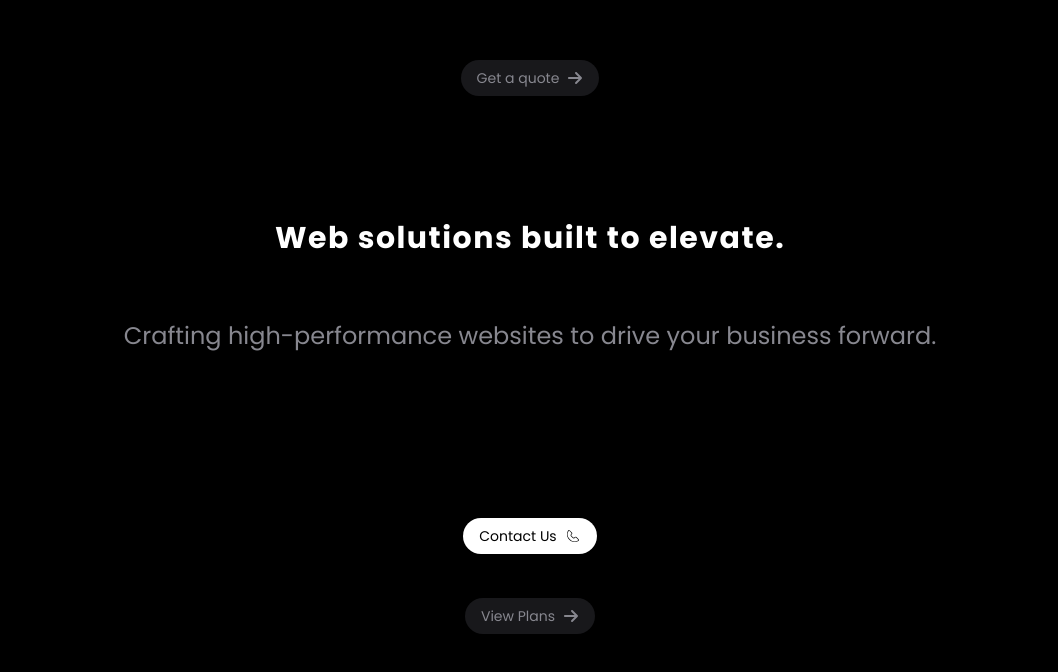
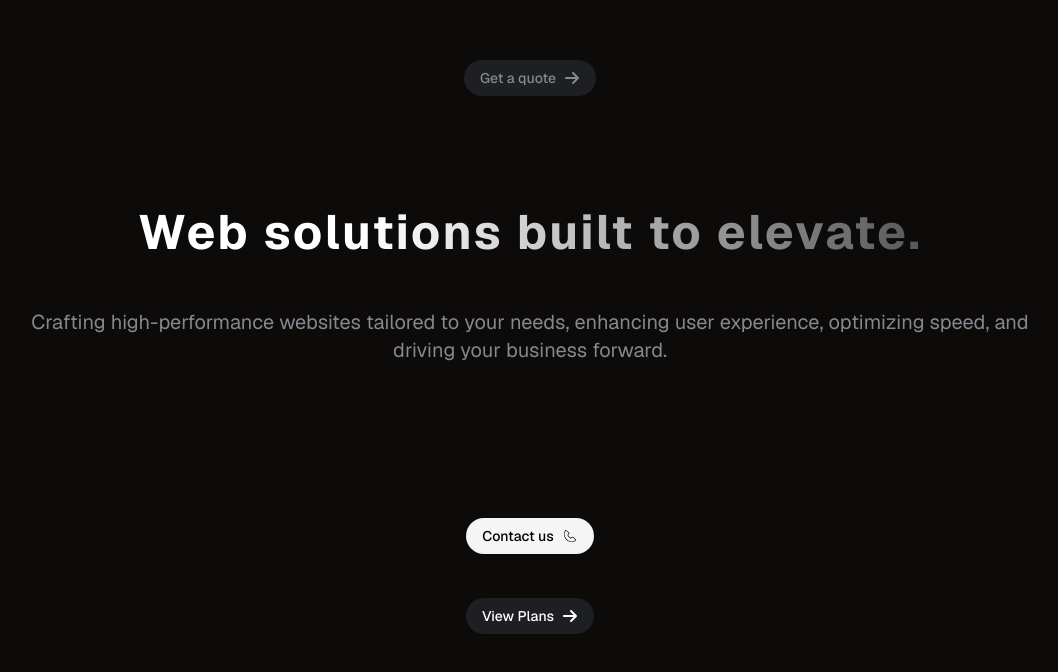
Before and after one commit to jimdrtshow/mywebsite, a Next.js app: page / in a window 1280 px wide. Shown: the part 104-776 px from the top of the page, without its empty margins (110-1168 px from the left). Built offline with nearby package versions, Linux system fonts and the light colour scheme.

Commit message:
before effect  hormepage

```diff
--- a/app/_components/Heading.tsx
+++ b/app/_components/Heading.tsx
@@ -8,25 +8,25 @@ import { CiPhone } from "react-icons/ci";
 
 export default function Heading() {
   return (
-    <div className="w-screen h-screen overflow-hidden bg-black">
+    <div className="w-screen h-screen overflow-hidden bg-myGreyWebsiteBg">
       {/* NAVBAR */}
       <div className="w-full h-[10vh]"></div>
 
       {/* HOMEPAGE CONTENT */}
-      <div className="w-full h-[60vh]">
+      <div className="w-full h-[60vh]  ">
         {/* Homepage Content 1/3 Quote Button*/}
-        <div className="w-full h-[15vh] flex justify-center items-end">
+        <div className="w-full h-[15vh] flex justify-center items-end ">
           <Button
-            className="rounded-full border-none text-myGreyText bg-myGreyBg"
+            className="rounded-full border-none text-myGreyText bg-myGreyButtonBg"
             variant="outline"
           >
             Get a quote <FaArrowRight />
           </Button>
         </div>
         {/* Homepage Content 2/3 Heading*/}
-        <div className="w-full h-[20vh] flex justify-center items-end ">
+        <div className="w-full h-[20vh] flex justify-center items-end  ">
           <div className="w-4/5 h-4/5 flex justify-center items-end  ">
-            <h1 className="text-3xl text-center font-bold tracking-wider">
+            <h1 className="text-4xl md:text-5xl text-center font-bold tracking-wider bg-heading-gradient bg-clip-text text-transparent">
               Web solutions built to elevate.
             </h1>
           </div>
@@ -34,8 +34,10 @@ export default function Heading() {
         {/* Homepage Content 3/3 Paragraph*/}
         <div className="w-full h-[25vh] flex justify-center items-start">
           <div className="w-4/5 h-4/5 flex justify-center items-center">
-            <p className="text-2xl text-myGreyText text-center">
-              Crafting high-performance websites to drive your business forward.
+            <p className="text-base md:text-xl text-myGreyText text-center">
+              Crafting high-performance websites tailored to your needs,
+              enhancing user experience, optimizing speed, and driving your
+              business forward.
             </p>
           </div>
         </div>
@@ -48,16 +50,16 @@ export default function Heading() {
           <div className="w-full h-[10vh] flex items-center justify-center ">
             <Button
               className="rounded-full border-none text-black"
-              variant="outline"
+              variant="secondary"
             >
-              Contact Us
+              Contact us
               <CiPhone />
             </Button>
           </div>
           {/* See our plans Button */}
           <div className="w-full h-[10vh] flex items-center justify-center">
             <Button
-              className=" rounded-full border-none text-myGreyText bg-myGreyBg"
+              className=" rounded-full border-none bg-myGreyButtonBg"
               variant="outline"
             >
               View Plans
--- a/app/globals.css
+++ b/app/globals.css
@@ -81,25 +81,10 @@ body {
   }
 }
 
-/*Heading page for animate text*/
-
-@keyframes scroll {
-  0% {
-    transform: translateX(10%);
-  }
-  100% {
-    transform: translateX(-10%);
-  }
-}
-
-.animate-scroll {
-  animation: scroll 30s linear infinite;
-}
-
+/* PROJECTS PAGE */
 /*Projects page for bug LastImage*/
 ul::after {
   content: "";
   display: block;
   flex-grow: 1;
 }
-/* Définir l'effet de distorsion */
--- a/app/layout.tsx
+++ b/app/layout.tsx
@@ -1,5 +1,7 @@
 import type { Metadata } from "next";
 import { Poppins } from "next/font/google";
+import { GeistSans } from "geist/font/sans";
+import { GeistMono } from "geist/font/mono";
 
 import "./globals.css";
 
@@ -20,7 +22,7 @@ export default function RootLayout({
 }>) {
   return (
     <html lang="en">
-      <body className={`${poppins.className} antialiased`}>{children}</body>
+      <body className={`${GeistSans.className} antialiased`}>{children}</body>
     </html>
   );
 }
--- a/package.json
+++ b/package.json
@@ -12,6 +12,7 @@
     "@radix-ui/react-slot": "^1.1.0",
     "class-variance-authority": "^0.7.0",
     "clsx": "^2.1.1",
+    "geist": "^1.3.1",
     "lucide-react": "^0.456.0",
     "next": "14.2.16",
     "react": "^18",
--- a/tailwind.config.ts
+++ b/tailwind.config.ts
@@ -9,12 +9,18 @@ const config: Config = {
   ],
   theme: {
   	extend: {
+		// Heading Text Color Gradient
+		backgroundImage: {
+			'heading-gradient': 'linear-gradient(90deg, rgba(255, 255, 255, 1) 30%, rgba(88, 87, 87, 1) 100%)',
+		  },
   		colors: {
   			background: 'hsl(var(--background))',
   			foreground: 'hsl(var(--foreground))',
 			spotify: '#1ed760',
-			myGreyBg: '#18181b',
+			myGreyButtonBg: '#1e1f22',
+			myGreyWebsiteBg: '#0d0a0a',
 			myGreyText: '#87878f',
+			myGreyTextGradient: '#abbaab',
   			card: {
   				DEFAULT: 'hsl(var(--card))',
   				foreground: 'hsl(var(--card-foreground))'
```
Also changed, not shown: 1 other file (tests, documents, lock files or other folders).
